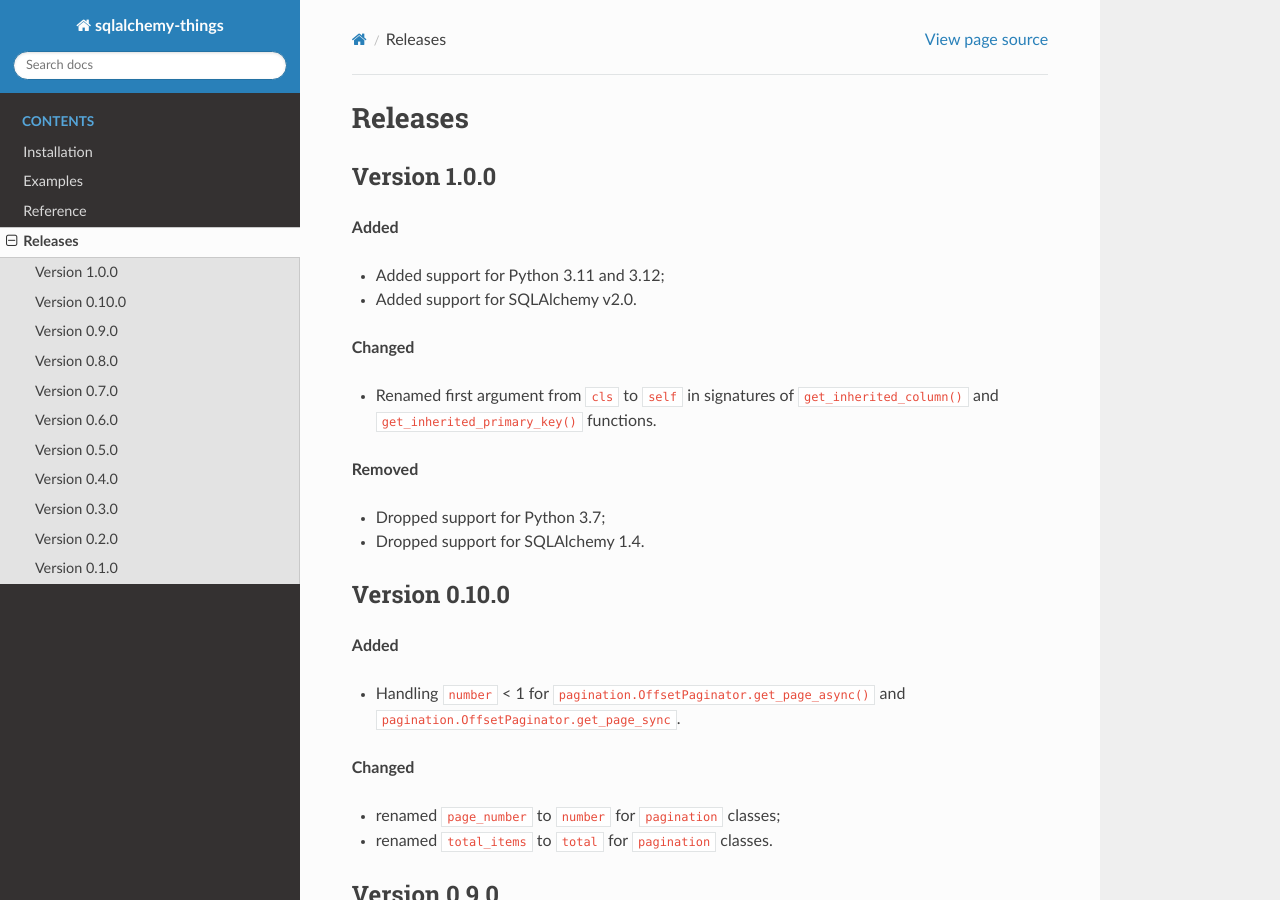
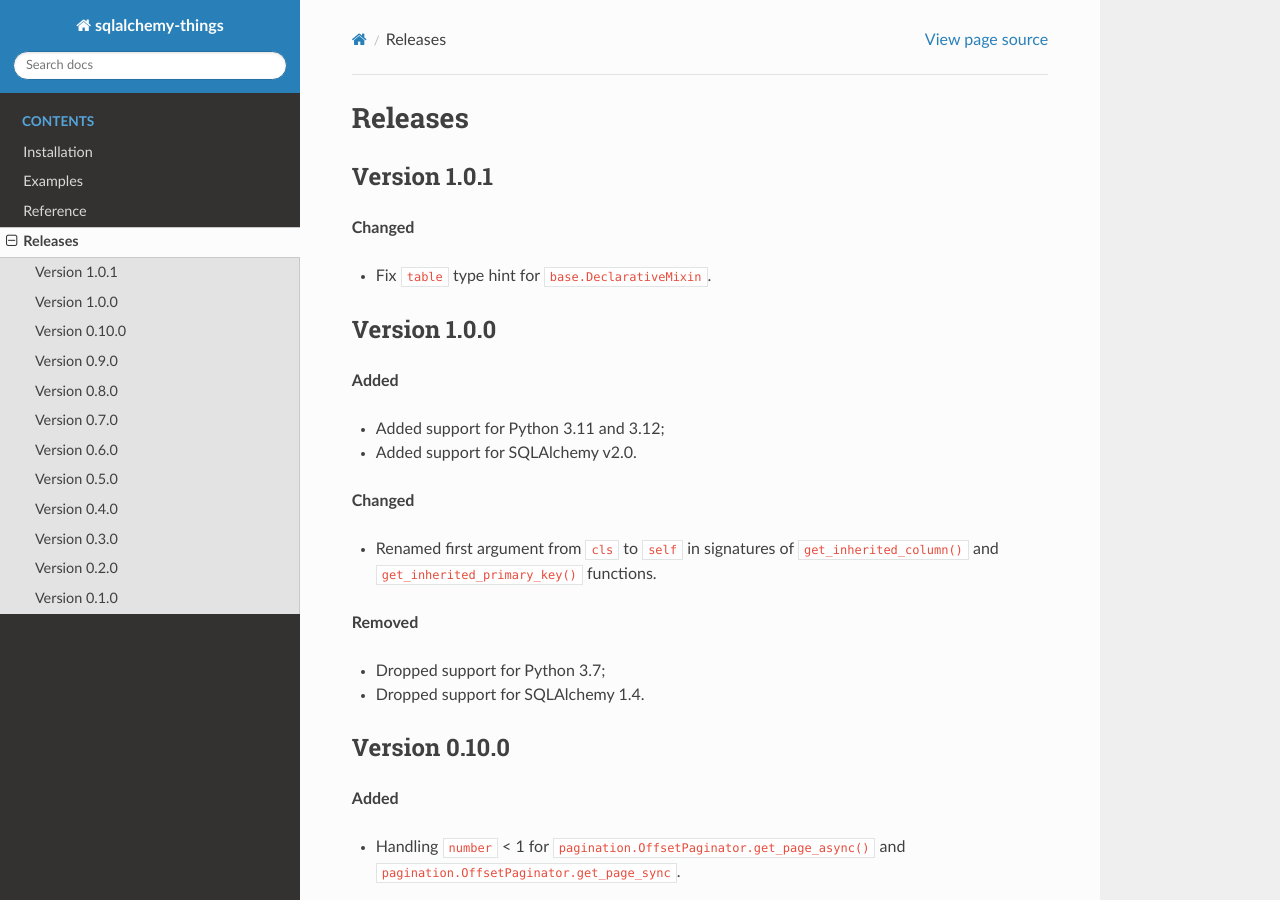
Before and after one commit to ri-gilfanov/sqlalchemy-things, a Sphinx documentation site: the page built from docs/releases.rst, in a window 1280 px wide and 900 px high. Built offline with Sphinx 7.4.7 and the Read the Docs theme 2.0.0, drawn with Linux system fonts in a browser that asks for light colours.

Commit message:
Release 1.0.1

```diff
--- a/docs/releases.rst
+++ b/docs/releases.rst
@@ -1,5 +1,12 @@
 Releases
 ========
+Version 1.0.1
+-------------
+
+**Changed**
+
+* Fix ``table`` type hint for ``base.DeclarativeMixin``.
+
 Version 1.0.0
 -------------
 
--- a/pyproject.toml
+++ b/pyproject.toml
@@ -1,7 +1,7 @@
 [tool.poetry]
 name = "sqlalchemy-things"
 packages = [{include = "sqlalchemy_things", from = "src" }]
-version = "1.0.0"
+version = "1.0.1"
 description = "Utility collection for development with SQLalchemy ORM."
 license = "MIT"
 
```
Also changed, not shown: 1 other file.
